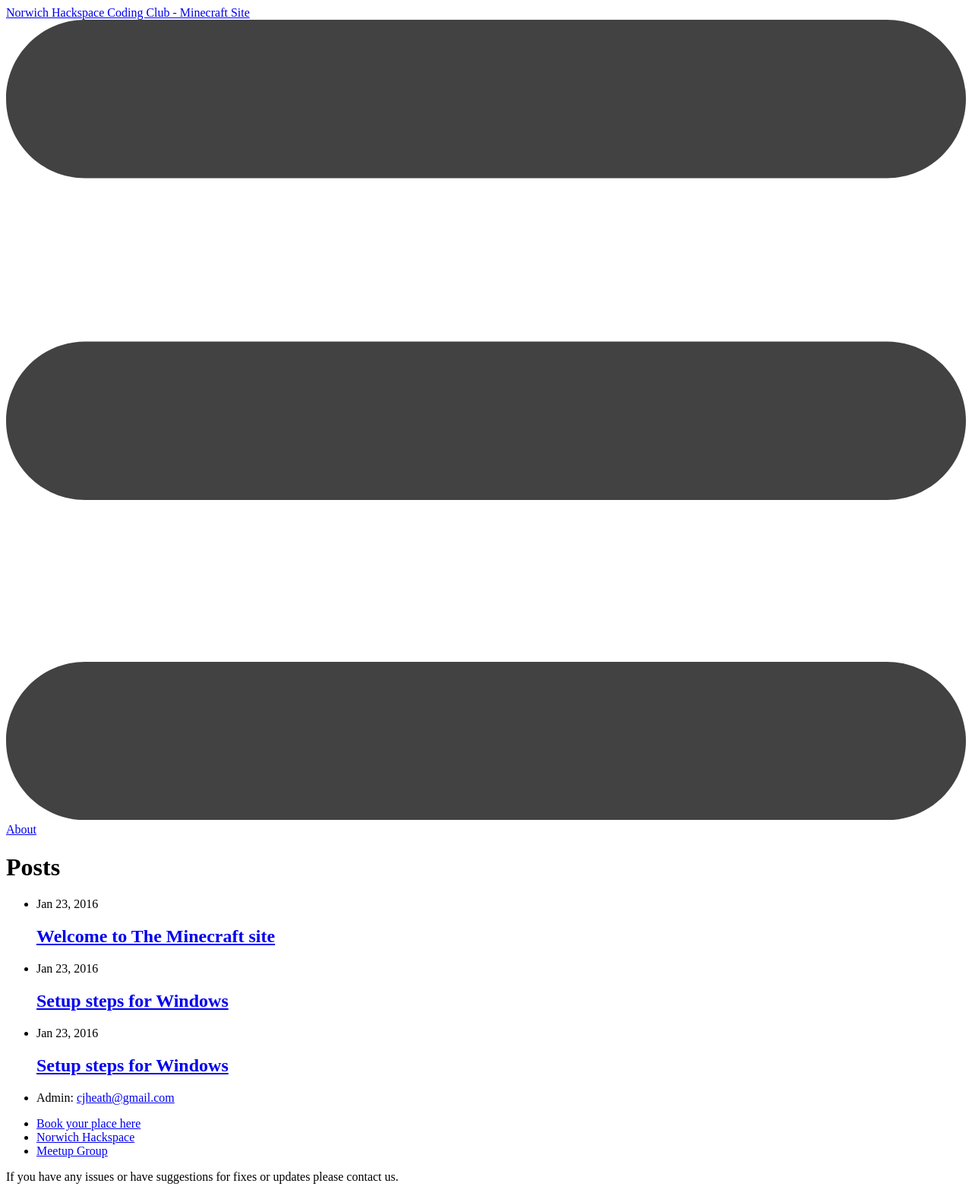
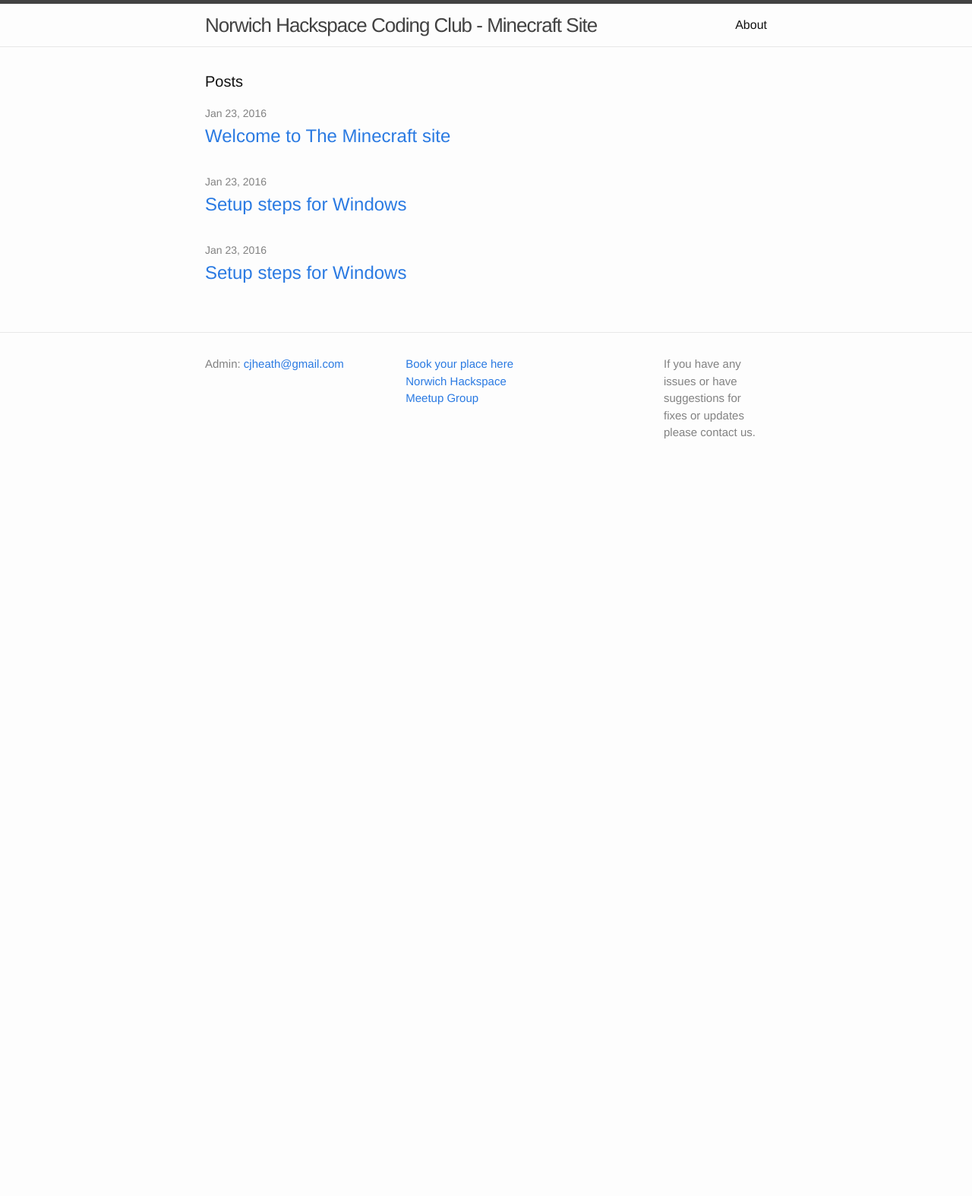
Before and after one commit to norwich-hackspace-codingclub/minecraft-setup, a Jekyll site: the page built from index.html, in a window 1280 px wide. Shown: the whole page at 76% size. Built offline with Jekyll 4.4.1, drawn with Linux system fonts in a browser that asks for light colours; after the commit the page ends 900 px from its top, so only the background shows below that.

Commit message:
fixing css link

```diff
--- a/_includes/head.html
+++ b/_includes/head.html
@@ -6,6 +6,6 @@
   <title>{% if page.title %}{{ page.title }}{% else %}{{ site.title }}{% endif %}</title>
   <meta name="description" content="{% if page.excerpt %}{{ page.excerpt | strip_html | strip_newlines | truncate: 160 }}{% else %}{{ site.description }}{% endif %}">
 
-  <link rel="stylesheet" href="{{ "/minecraft-setup/css/main.css" | prepend: site.baseurl }}">
+  <link rel="stylesheet" href="{{ "/css/main.css" | prepend: site.baseurl }}">
   <link rel="canonical" href="{{ page.url | replace:'index.html','' | prepend: site.baseurl | prepend: site.url }}">
 </head>
```
